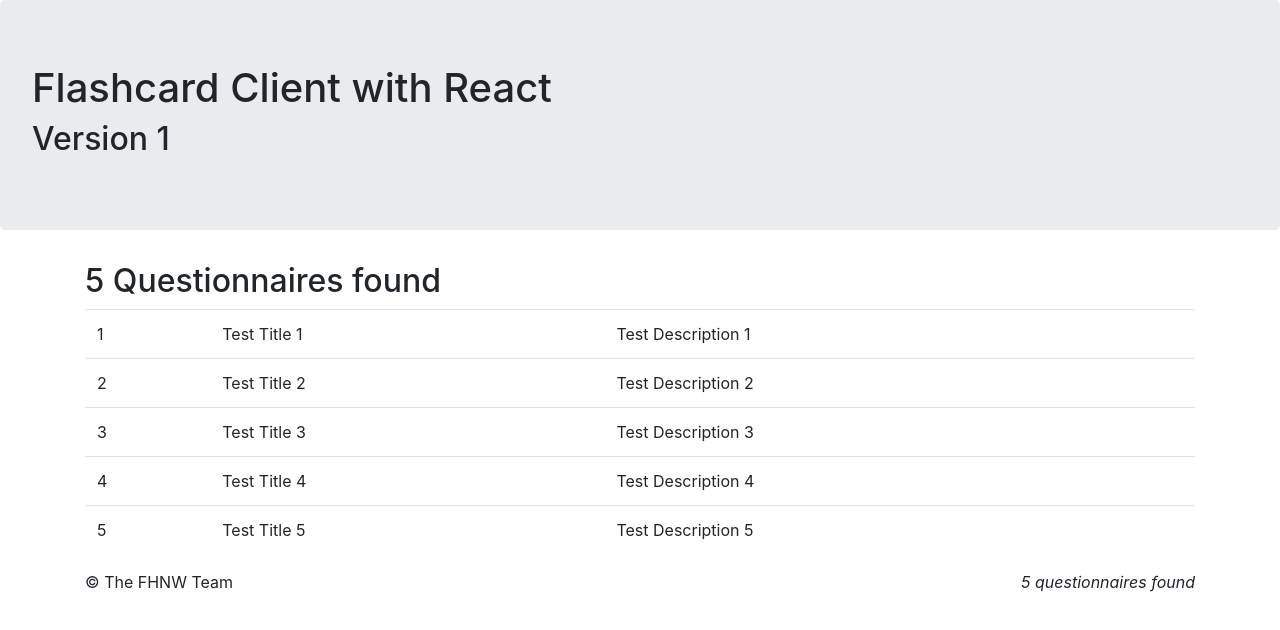
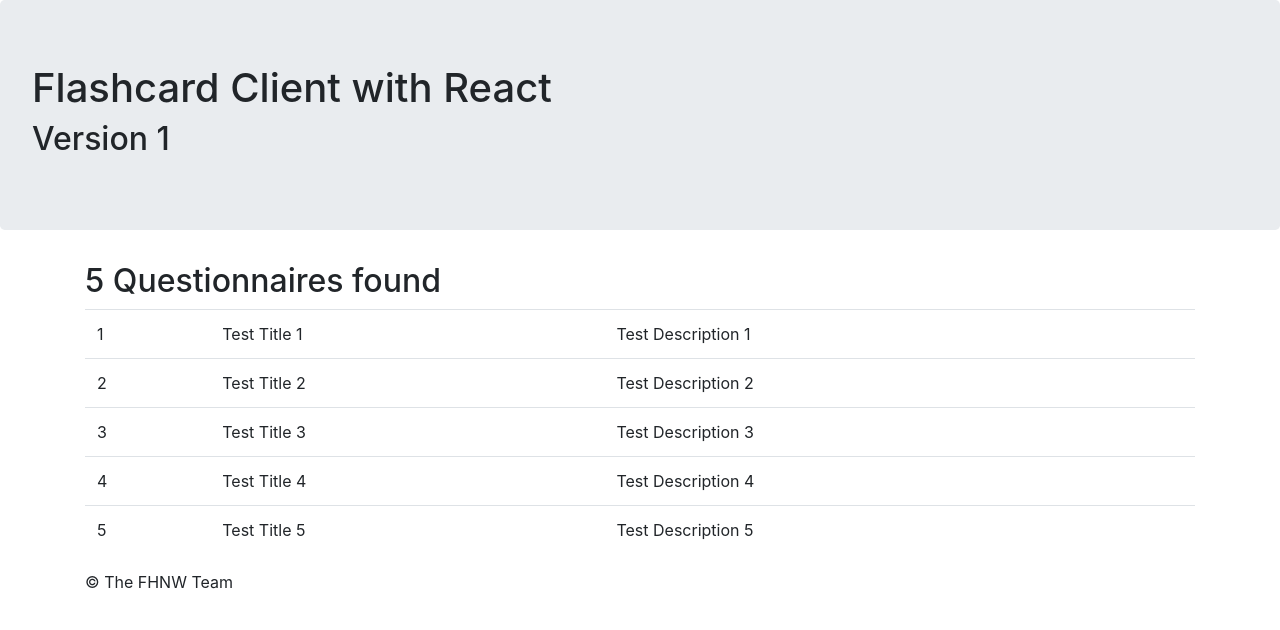
Before and after one commit to Pebesch/flashcard-react-standalone, a React (Create React App) app: page / in a window 1280 px wide. Shown: the top 630 px of the page. Built offline with nearby package versions, Linux system fonts and the light colour scheme.

Commit message:
Moved default props back

```diff
--- a/src/App.js
+++ b/src/App.js
@@ -4,24 +4,14 @@ import Header from './app/Header.js'
 import Footer from './app/Footer.js'
 import QuestionnaireContainer from './questionnaire/QuestionnaireContainer.js'
 
-function App ({ qs }) {
+function App () {
   return (
     <div className="App">
       <Header title="Flashcard Client with React" subtitle="Version 1"></Header>
-      <QuestionnaireContainer qs={qs} ></QuestionnaireContainer>
-      <Footer copyright="The FHNW Team" qs={qs}></Footer>
+      <QuestionnaireContainer></QuestionnaireContainer>
+      <Footer copyright="The FHNW Team"></Footer>
     </div>
   )
 }
 
-App.defaultProps = {
-  qs: [
-    { id: 1, title: 'Test Title 1', description: 'Test Description 1' },
-    { id: 2, title: 'Test Title 2', description: 'Test Description 2' },
-    { id: 3, title: 'Test Title 3', description: 'Test Description 3' },
-    { id: 4, title: 'Test Title 4', description: 'Test Description 4' },
-    { id: 5, title: 'Test Title 5', description: 'Test Description 5' }
-  ]
-}
-
 export default App
--- a/src/app/Footer.js
+++ b/src/app/Footer.js
@@ -1,14 +1,11 @@
 import React from 'react'
 import { Container, Row, Col } from 'reactstrap'
 
-const Footer = ({ copyright, qs }) => (
+const Footer = ({ copyright }) => (
     <Container>
         <Row>
             <Col>
                 <p>&copy; {copyright}</p>
-            </Col>
-            <Col className="text-right">
-                <p><em>{qs.length} questionnaires found</em></p>
             </Col>
         </Row>
     </Container>
--- a/src/questionnaire/QuestionnaireContainer.js
+++ b/src/questionnaire/QuestionnaireContainer.js
@@ -9,4 +9,14 @@ const QuestionnaireContainer = ({ qs }) => (
     </Container>
 )
 
+QuestionnaireContainer.defaultProps = {
+  qs: [
+    { id: 1, title: 'Test Title 1', description: 'Test Description 1' },
+    { id: 2, title: 'Test Title 2', description: 'Test Description 2' },
+    { id: 3, title: 'Test Title 3', description: 'Test Description 3' },
+    { id: 4, title: 'Test Title 4', description: 'Test Description 4' },
+    { id: 5, title: 'Test Title 5', description: 'Test Description 5' }
+  ]
+}
+
 export default QuestionnaireContainer
```
